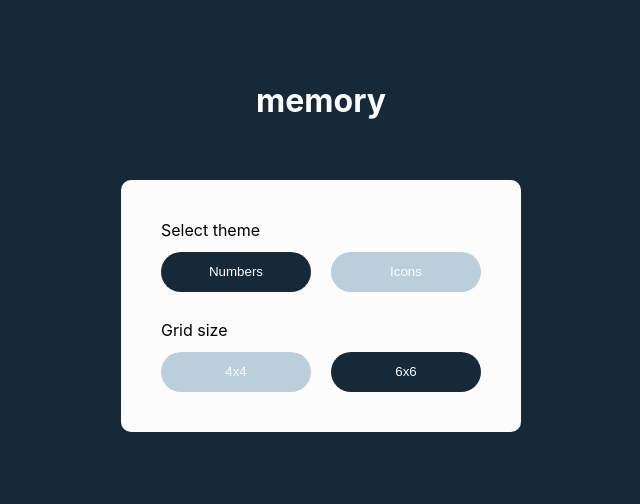
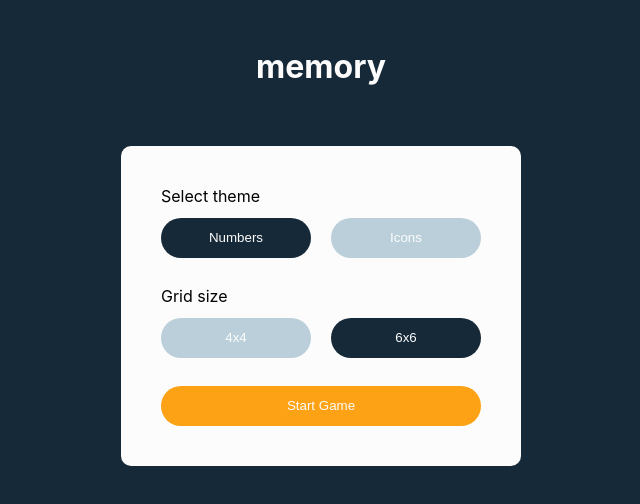
Before and after one commit to tymino/svelte_memory-game, a Svelte app: page / in a window 1280 px wide. Shown: the part 144-648 px from the top of the page, without its empty margins (319-959 px from the left). Built offline with nearby package versions, Linux system fonts and the light colour scheme.

Commit message:
main menu

```diff
--- a/public/global.css
+++ b/public/global.css
@@ -28,7 +28,7 @@ body {
 }
 
 path {
-	width: 100%;
-	height: 100%;
+  width: 100%;
+  height: 100%;
   fill: var(--color-light);
 }
--- a/src/components/Button.svelte
+++ b/src/components/Button.svelte
@@ -2,16 +2,16 @@
   import { createEventDispatcher } from 'svelte';
 
   // primary, secondary, active, default
-  export let id;
+  export let id = '';
   export let name = 'none';
   export let type = 'primary';
   export let style = '';
 
   const dispatch = createEventDispatcher();
-  const toggle = () => dispatch('toggle', { id, name });
+  const handleClick = () => dispatch('customClick', { id, name });
 </script>
 
-<button class={type} {style} on:click={toggle}>{name}</button>
+<button class={type} {style} on:click={handleClick}>{name}</button>
 
 <style>
   button {
@@ -40,4 +40,7 @@
   .secondary {
     background: var(--color-secondary);
   }
+  .secondary:hover {
+    background: var(--color-secondary-hover);
+  }
 </style>
--- a/src/components/Settings.svelte
+++ b/src/components/Settings.svelte
@@ -1,7 +1,7 @@
 <script>
   import Button from './Button.svelte';
 
-  import { gameSettings } from '../store';
+  import { isGameRun, gameSettings } from '../store';
 
   const handleSwitchSetting = (event) => {
     gameSettings.update((settings) => {
@@ -13,6 +13,10 @@
       });
     });
   };
+
+  const handleStartGame = () => {
+    isGameRun.set(true);
+  }
 </script>
 
 <div class="settings">
@@ -24,12 +28,14 @@
           {#if option.active === title}
             <Button id={option.id} name={title} type="active" />
           {:else}
-            <Button id={option.id} name={title} on:toggle={handleSwitchSetting} />
+            <Button id={option.id} name={title} on:customClick={handleSwitchSetting} />
           {/if}
         {/each}
       </div>
     </div>
   {/each}
+
+  <Button name='Start Game' type="secondary" on:customClick={handleStartGame} />
 </div>
 
 <style>
```
